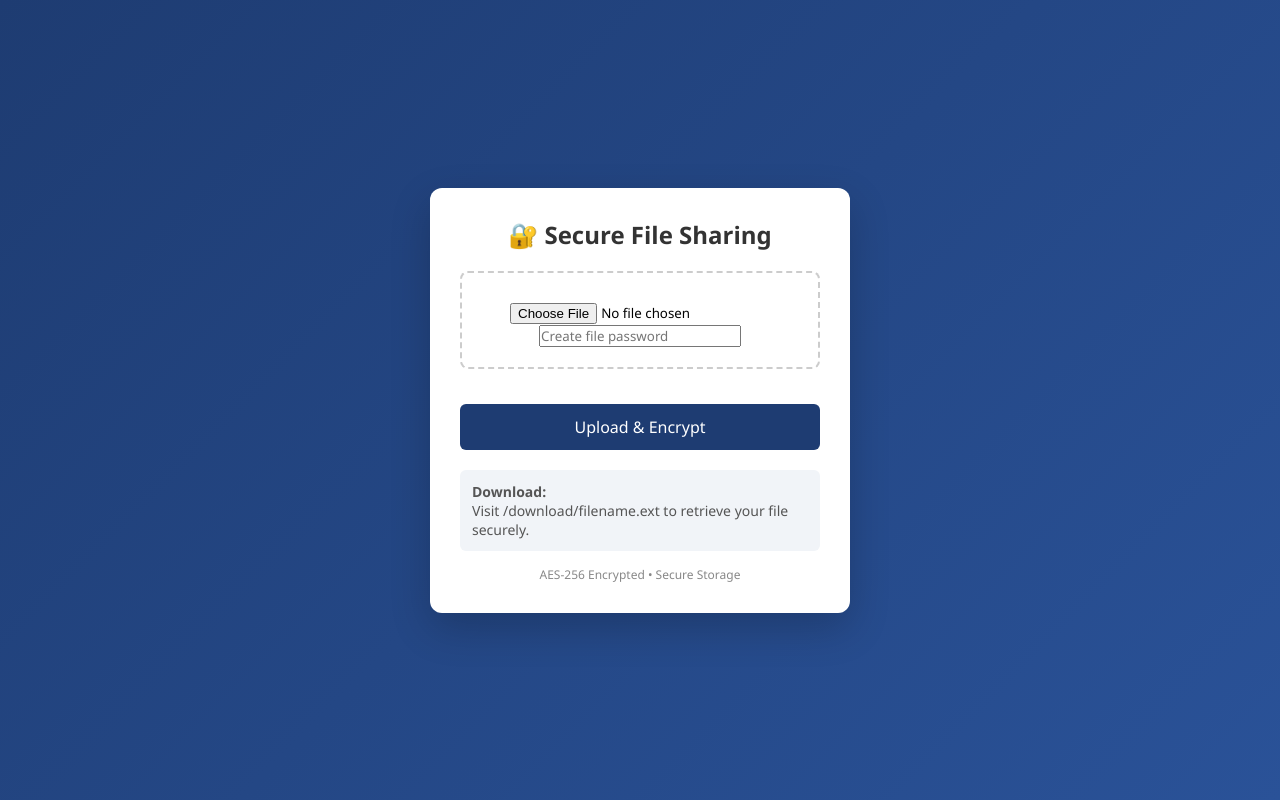
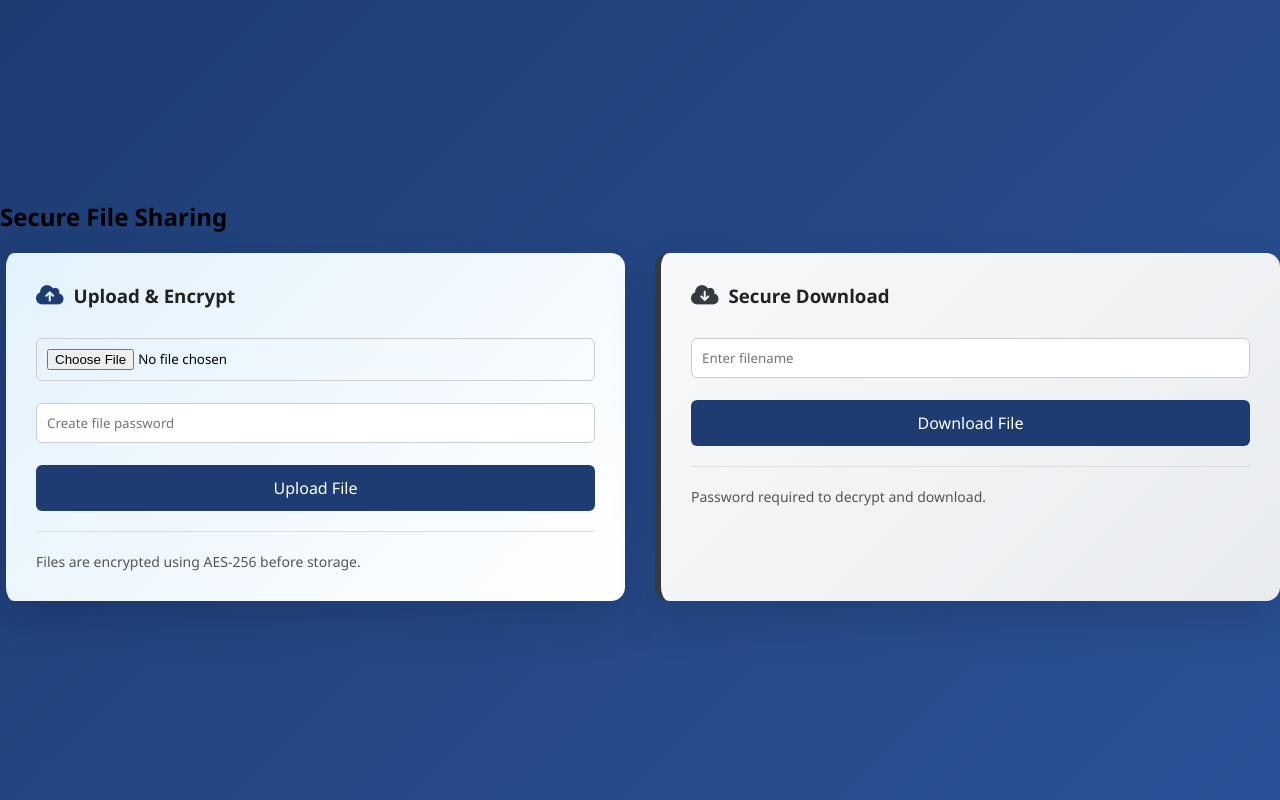
Before and after one commit to Patrick-1234555/FUTURE_CS_03, a Flask app: page / in a window 1280 px wide. Run offline with Flask 3, Linux system fonts and the light colour scheme.

Commit message:
fix: improve UI

```diff
--- a/app.py
+++ b/app.py
@@ -1,8 +1,9 @@
-from flask import Flask, render_template, request, send_file, redirect, url_for
+from flask import Flask, render_template, request, send_file, redirect, url_for, jsonify
 from crypto_utils import encrypt_file, decrypt_file, hash_password
 import os, json
 from io import BytesIO
 from base64 import b64encode, b64decode
+
 
 app = Flask(__name__)
 UPLOAD_FOLDER = "uploads"
@@ -39,7 +40,7 @@ def upload():
 
     json.dump(metadata, open(META_FILE, "w"), indent=2)
 
-    return redirect(url_for("download_page", filename=file.filename))
+    return redirect(url_for("index", filename=file.filename))
 
 @app.route("/download/<filename>")
 def download_page(filename):
@@ -54,11 +55,11 @@ def download_file():
     file_info = metadata.get(filename)
 
     if not file_info:
-        return "File not found"
+        return jsonify({"error": "File not found"}), 404
 
     salt = b64decode(file_info["salt"])
     if hash_password(password, salt) != file_info["password_hash"]:
-        return "Incorrect password"
+        return jsonify({"error": "Incorrect password"}), 401
 
     with open(os.path.join(UPLOAD_FOLDER, filename), "rb") as f:
         encrypted = f.read()
@@ -71,5 +72,6 @@ def download_file():
         as_attachment=True
     )
 
+
 if __name__ == "__main__":
     app.run(debug=True)
--- a/static/style.css
+++ b/static/style.css
@@ -13,19 +13,6 @@ body {
   align-items: center;
 }
 
-.container {
-  background: #ffffff;
-  width: 420px;
-  padding: 30px;
-  border-radius: 12px;
-  box-shadow: 0 15px 40px rgba(0, 0, 0, 0.2);
-}
-
-.container h2 {
-  text-align: center;
-  margin-bottom: 20px;
-  color: #333;
-}
 
 .upload-box {
   border: 2px dashed #ccc;
@@ -71,3 +58,128 @@ button:hover {
   font-size: 12px;
   color: #888;
 }
+.grid {
+  display: grid;
+  grid-template-columns: 1fr 1fr;
+  gap: 20px;
+}
+
+input[type="text"],
+input[type="password"],
+input[type="file"] {
+  width: 100%;
+  padding: 10px;
+  margin-top: 10px;
+  border-radius: 6px;
+  border: 1px solid #ccc;
+}
+
+.modal {
+  position: fixed;
+  top: 0;
+  left: 0;
+  width: 100%;
+  height: 100%;
+  background: rgba(0,0,0,0.6);
+  display: none;
+  justify-content: center;
+  align-items: center;
+}
+.modal-content {
+  background: white;
+  padding: 30px;
+  width: 360px;
+  border-radius: 12px;
+  box-shadow: 0 25px 60px rgba(0,0,0,0.3);
+}
+
+.modal-content h3 {
+  display: flex;
+  align-items: center;
+  gap: 10px;
+}
+
+.modal-content h3 i {
+  color: #d9534f;
+}
+
+
+.modal-error {
+  color: #d9534f;
+  margin-top: 10px;
+}
+
+.dashboard {
+  display: grid;
+  grid-template-columns: 1fr 1fr;
+  gap: 30px;
+  margin-top: 20px;
+}
+
+/* CARD BASE */
+.card {
+  border-radius: 14px;
+  padding: 30px;
+  box-shadow: 0 20px 45px rgba(0,0,0,0.15);
+}
+
+/* UPLOAD CARD */
+.upload-card {
+  background: linear-gradient(135deg, #e3f2fd, #ffffff);
+  border-left: 6px solid #1e3c72;
+}
+
+/* DOWNLOAD CARD */
+.download-card {
+  background: linear-gradient(135deg, #f8f9fa, #e9ecef);
+  border-left: 6px solid #343a40;
+}
+
+.card h3 {
+  display: flex;
+  align-items: center;
+  gap: 10px;
+  margin-bottom: 20px;
+  color: #222;
+}
+
+.card h3 i {
+  font-size: 22px;
+  color: #1e3c72;
+}
+
+.download-card h3 i {
+  color: #343a40;
+}
+
+.card input {
+  margin-bottom: 12px;
+}
+
+.card button {
+  margin-top: 10px;
+}
+
+.divider {
+  height: 1px;
+  background: #ddd;
+  margin: 20px 0;
+}
+
+.modal-header {
+  display: flex;
+  justify-content: space-between;
+  align-items: center;
+  margin-bottom: 15px;
+}
+
+.close-btn {
+  cursor: pointer;
+  color: #888;
+  font-size: 18px;
+  transition: color 0.3s;
+}
+
+.close-btn:hover {
+  color: #d9534f;
+}
--- a/templates/index.html
+++ b/templates/index.html
@@ -3,31 +3,118 @@
 <head>
   <meta charset="UTF-8">
   <title>Secure File Sharing</title>
+  <link
+  rel="stylesheet"
+  href="https://cdnjs.cloudflare.com/ajax/libs/font-awesome/6.5.0/css/all.min.css"
+/>
+
   <link rel="stylesheet" href="{{ url_for('static', filename='style.css') }}">
 </head>
 <body>
 
-  <div class="container">
-    <h2>🔐 Secure File Sharing</h2>
+<div class="container">
+<h2>Secure File Sharing</h2>
+
+<div class="dashboard">
+
+  <!-- Upload Card -->
+  <div class="card upload-card">
+    <h3>
+      <i class="fa-solid fa-cloud-arrow-up"></i>
+      Upload & Encrypt
+    </h3>
 
     <form action="/upload" method="post" enctype="multipart/form-data">
-    <div class="upload-box">
-        <input type="file" name="file" required>
-        <input type="password" name="password" placeholder="Create file password" required>
-    </div>
-    <button type="submit">Upload & Encrypt</button>
+      <input type="file" name="file" required>
+      <input type="password" name="password" placeholder="Create file password" required>
+      <button type="submit">Upload File</button>
     </form>
 
+    <div class="divider"></div>
+    <p style="font-size:14px;color:#555;">
+      Files are encrypted using AES-256 before storage.
+    </p>
+  </div>
 
-    <div class="info">
-      <strong>Download:</strong><br>
-      Visit <code>/download/filename.ext</code> to retrieve your file securely.
-    </div>
+  <!-- Download Card -->
+  <div class="card download-card">
+    <h3>
+      <i class="fa-solid fa-cloud-arrow-down"></i>
+      Secure Download
+    </h3>
 
-    <div class="footer">
-      AES-256 Encrypted • Secure Storage
-    </div>
+    <input type="text" id="filename" placeholder="Enter filename">
+    <button onclick="openModal()">Download File</button>
+
+    <div class="divider"></div>
+    <p style="font-size:14px;color:#555;">
+      Password required to decrypt and download.
+    </p>
   </div>
+
+</div>
+
+</div>
+
+
+<!-- Password Modal -->
+<div class="modal" id="passwordModal">
+  <div class="modal-content">
+    <h3><i class="fa-solid fa-lock"></i>Enter File Password</h3>
+    <span class="close-btn" onclick="closeModal()"></span>
+    <input type="password" id="downloadPassword" placeholder="Password">
+    <button onclick="downloadFile()">Decrypt & Download</button>
+    <p class="modal-error" id="errorMsg"></p>
+  </div>
+</div>
+
+<script>
+function openModal() {
+  document.getElementById("passwordModal").style.display = "flex";
+}
+
+function downloadFile() {
+  const filename = document.getElementById("filename").value;
+  const password = document.getElementById("downloadPassword").value;
+
+  const formData = new FormData();
+  formData.append("filename", filename);
+  formData.append("password", password);
+
+  fetch("/download_file", {
+    method: "POST",
+    body: formData
+  })
+  .then(res => {
+    if (!res.ok) throw res;
+    return res.blob();
+  })
+  .then(blob => {
+    const url = window.URL.createObjectURL(blob);
+    const a = document.createElement("a");
+    a.href = url;
+    a.download = filename;
+    a.click();
+    closeModal();
+  })
+  .catch(async err => {
+    const data = await err.json();
+    document.getElementById("errorMsg").innerText = data.error;
+  });
+}
+
+function closeModal() {
+  document.getElementById("passwordModal").style.display = "none";
+  document.getElementById("downloadPassword").value = "";
+  document.getElementById("errorMsg").innerText = "";
+}
+document.getElementById("passwordModal").addEventListener("click", function(e) {
+  if (e.target === this) {
+    closeModal();
+  }
+});
+
+</script>
 
 </body>
 </html>
```
Also changed, not shown: file_metadata.json (+10 -2 lines), 3 other files.
